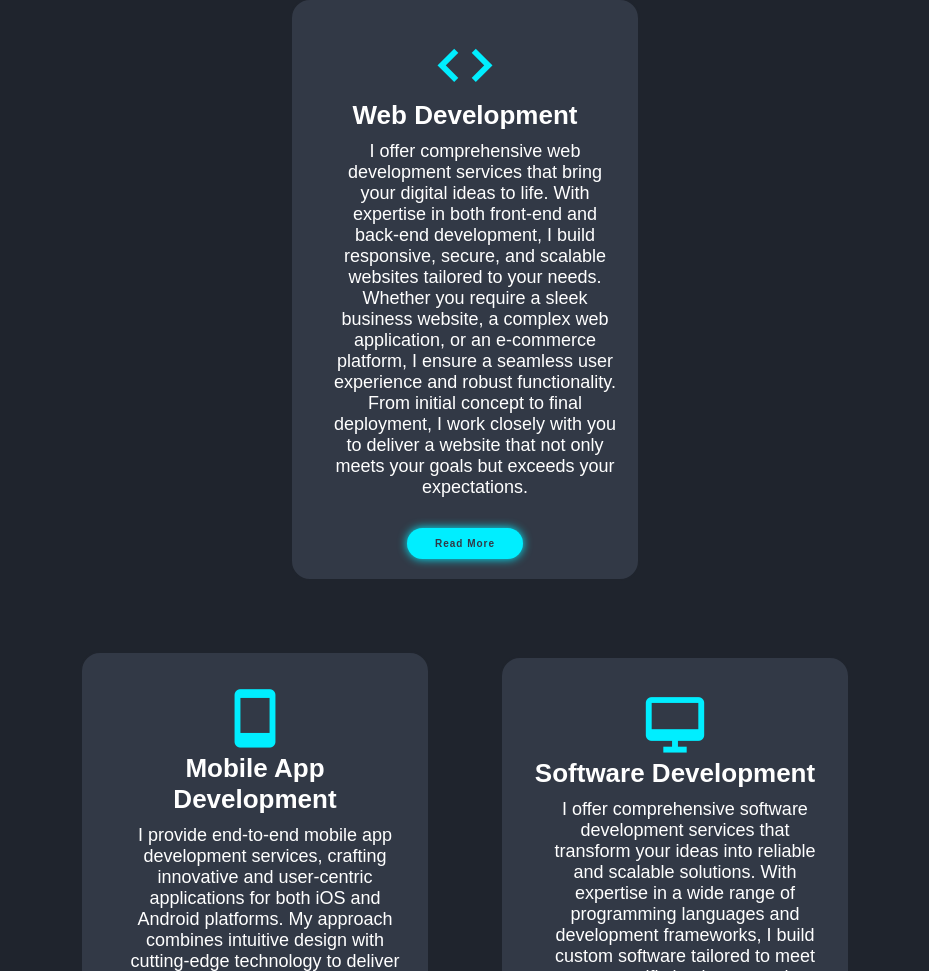
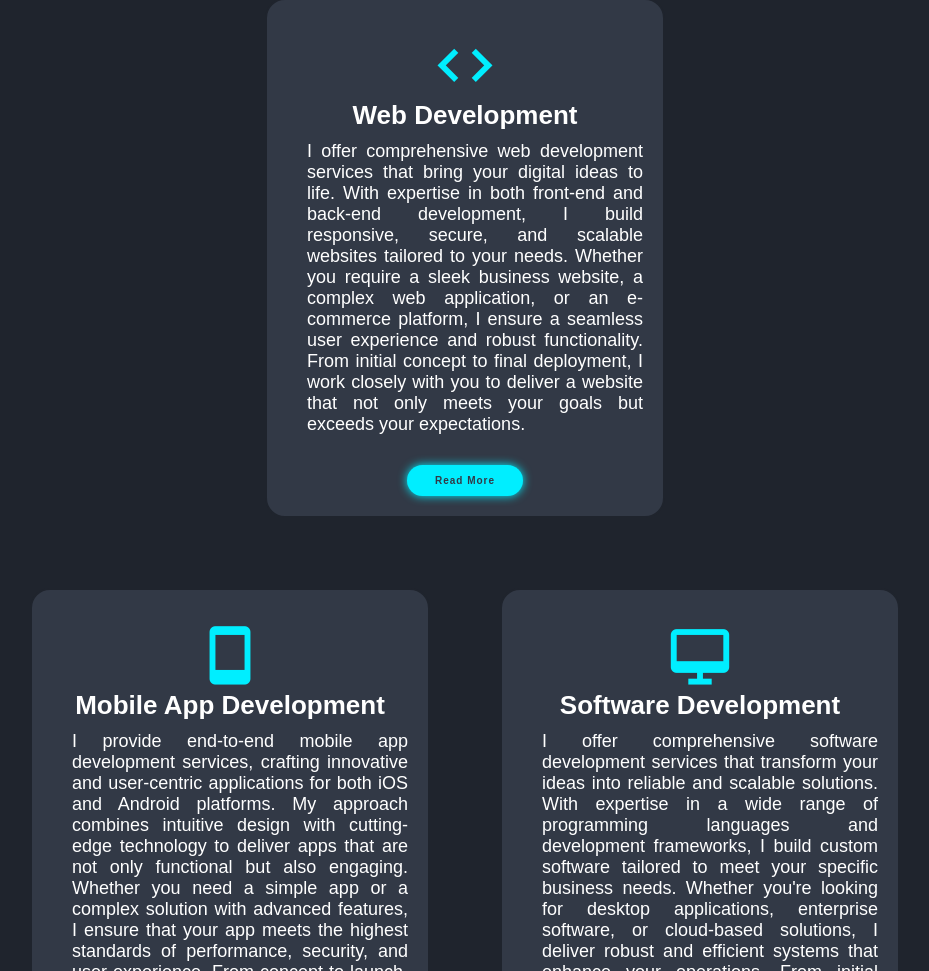
Before and after one commit to thilinanirmal/protfolio, a plain HTML site: page index.html in a window 1280 px wide. Shown: the part 1829-2800 px from the top of the page, without its empty margins (175-1104 px from the left). Drawn offline with nearby package versions, Linux system fonts and the light colour scheme.

Commit message:
Update 2.css

```diff
--- a/2.css
+++ b/2.css
@@ -181,7 +181,7 @@ span{
     gap: 2rem;
 }
 .services-container .services-box{
-    width: 350px;
+    width: 400px;
     margin: 25px;
     background: var(--second-bg-color);
     padding: 3rem 2rem 2rem 2rem;
@@ -207,6 +207,8 @@ span{
 .services-box p{
     font-size: 1.8rem;
     margin:1rem 0 3rem 2rem;
+    text-align: justify;
+    word-spacing: normal;
 }
 
 .portfolio{
```
